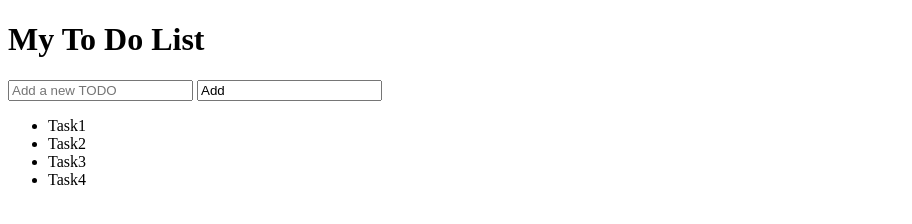
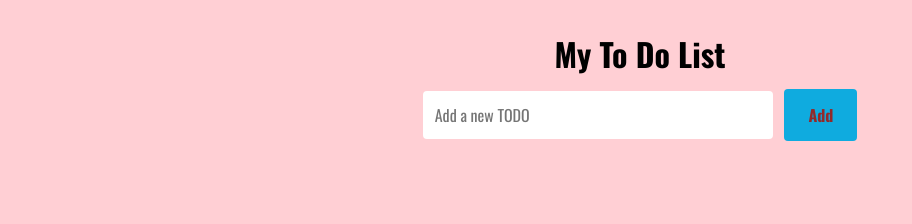
Before and after one commit to sonaa1107/demorepo, a plain HTML site: page index.html in a window 1280 px wide. Shown: the whole page, without its empty margins (0-912 px from the left). Drawn offline with nearby package versions, Linux system fonts and the light colour scheme; a web font is replaced by a local one.

Commit message:
add css file

```diff
--- /dev/null
+++ b/index.css
@@ -0,0 +1,49 @@
+@import url('https://fonts.googleapis.com/css2?family=Oswald:wght@200..700&family=Playfair+Display:ital,wght@0,400..900;1,400..900&family=Qwitcher+Grypen:wght@400;700&display=swap');
+
+*{
+    margin: 0;
+    padding: 0;
+    box-sizing: border-box;
+    font-family: "Oswald", sans-serif;
+}
+body{
+    background-color: rgb(255, 207, 212);
+}
+.container{
+    display: flex;
+    flex-direction: column;
+    justify-content: center;
+    align-items: center;
+    margin-top: 30px;
+}
+.input-container{
+    width: 100%;
+    max-width: 500px;
+    text-align: center;
+    padding: 20;
+}
+.input-container input{
+    border: none;
+    outline: none;
+    padding: 12px;
+    margin-block: 12px;
+    border-radius: 4px;
+    font-size: 16px;
+}
+.input-container input[type="text"]{
+    width: 70%;
+}
+.input-container input[type="button"]{
+    background-color: rgb(15, 171, 223);
+    color: rgb(146, 41, 41);
+    font-weight: 700;
+    margin-left: 8px;
+    cursor: pointer;
+    padding: 14px 24px;
+}
+.input-container input[type="button"]:hover{
+    background-color: rgb(211, 144, 144);
+}
+ul{
+
+}
--- a/index.html
+++ b/index.html
@@ -5,18 +5,19 @@
     <meta name="viewport" content="width=device-width, initial-scale=1.0">
     <title>first repo</title>
 </head>
+<link rel="stylesheet" href="index.css">
 <body>
     <div class="container">
         <div class="input-container">
             <h1>My To Do List</h1>
             <input type="text" placeholder="Add a new TODO">
-            <input type="text" value="Add">
+            <input type="button" value="Add">
         </div>
         <ul class="todoList">
-            <li>Task1</li>
+            <!-- <li>Task1</li>
             <li>Task2</li>
             <li>Task3</li>
-            <li>Task4</li>
+            <li>Task4</li> -->
         </ul>
     </div>
 
```
